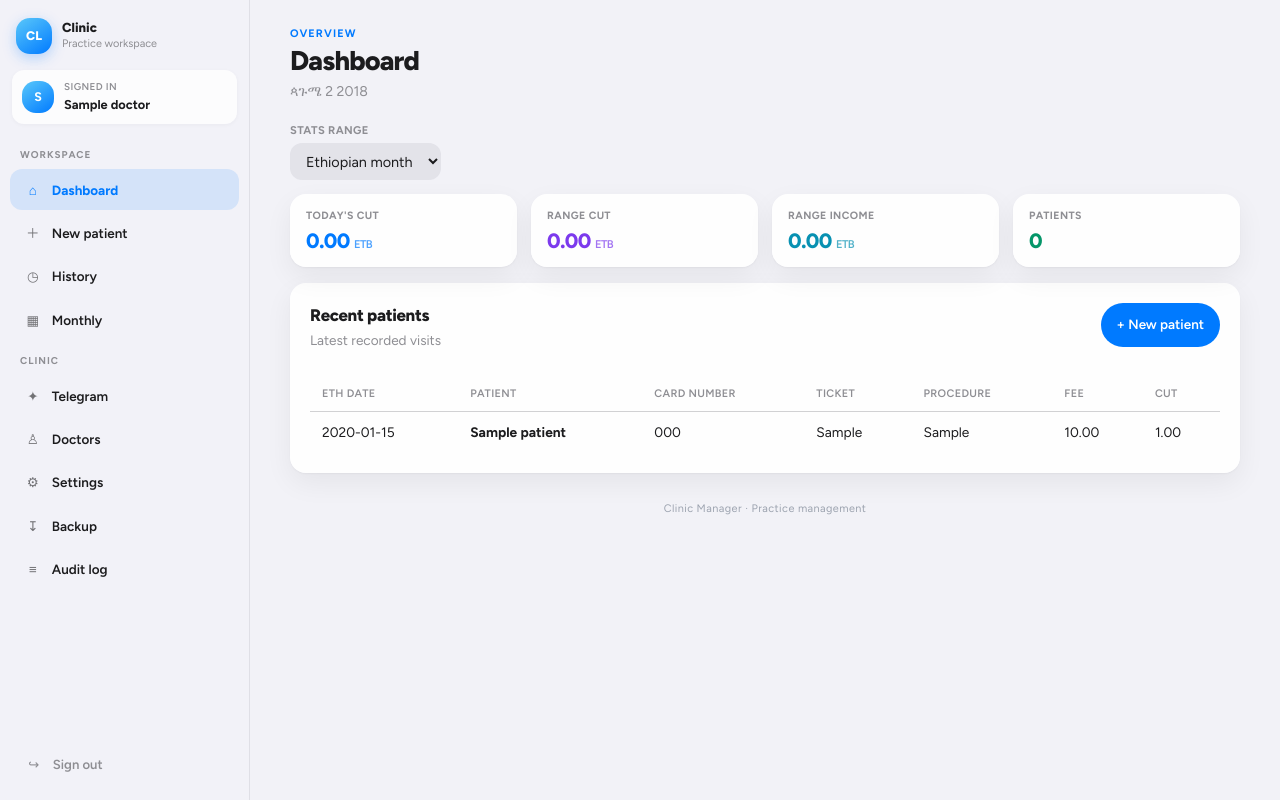
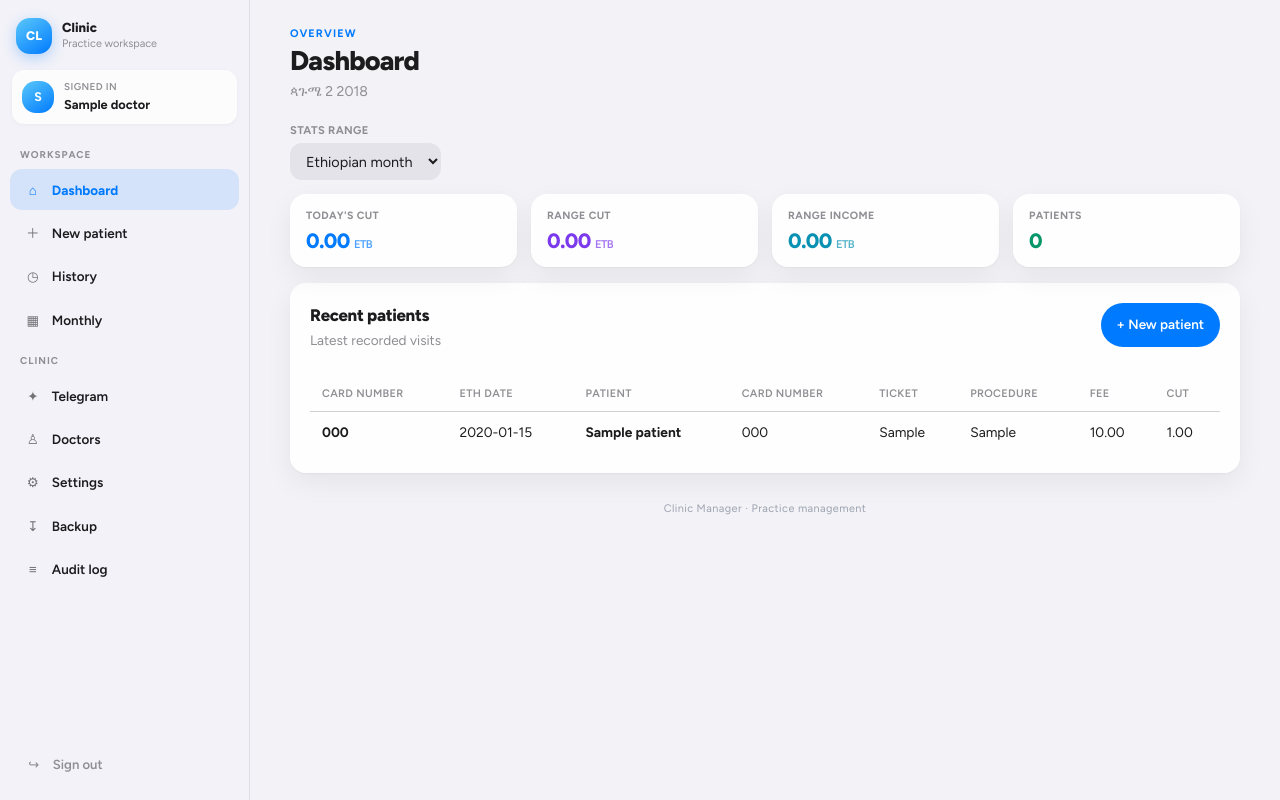
Before and after one commit to nathnaelgeb19-ai/DrPatientLog, a Flask app: page /dashboard in a window 1280 px wide. Run offline with Flask 3, Linux system fonts and the light colour scheme; the visitor is signed in with stand-in values (Sample User, id 1); tables that the repository leaves empty hold one stand-in row (values such as "Sample post"); parts of the project's set-up code (start-up, migrations or seed data) failed here and were passed over; some libraries are stand-ins or nearby versions.

```diff
--- a/app.py
+++ b/app.py
@@ -299,6 +299,29 @@ def logout():
     return redirect(url_for("login"))
 
 
+def _get_or_create_card_number(conn, doctor_id, patient_name):
+    """Return a stable clinic card number for this patient name."""
+    row = _execute(
+        conn,
+        "SELECT card_number FROM patients WHERE doctor_id=? AND lower(patient_name)=lower(?) "
+        "AND card_number IS NOT NULL AND TRIM(card_number)!='' ORDER BY id LIMIT 1",
+        (doctor_id, patient_name),
+    ).fetchone()
+    if row and row["card_number"]:
+        return row["card_number"]
+    rows = _execute(
+        conn,
+        "SELECT card_number FROM patients WHERE doctor_id=? AND card_number LIKE 'CARD-%'",
+        (doctor_id,),
+    ).fetchall()
+    max_no = 0
+    for r in rows:
+        m = re.fullmatch(r"CARD-(\d+)", str(r["card_number"] or ""))
+        if m:
+            max_no = max(max_no, int(m.group(1)))
+    return f"CARD-{max_no + 1:06d}"
+
+
 @app.route("/dashboard")
 @login_required
 def dashboard():
@@ -480,6 +503,7 @@ def patient_new():
                 return redirect(url_for("patient_new"))
         cut = fee * (pct / 100.0)
         with get_conn() as conn:
+            card_number = _get_or_create_card_number(conn, doctor_id, patient)
             if DB_BACKEND == "postgresql":
                 cur = _execute(conn,
                     """
@@ -508,7 +532,7 @@ def patient_new():
             session.get("doctor_name", ""),
             "create",
             entity_id=new_id,
-            detail=f"{patient} - {procedure} - {fee:,.2f}",
+            detail=f"{card_number} - {patient} - {procedure} - {fee:,.2f}",
         )
         try:
             msg = build_earning_message(
@@ -549,6 +573,8 @@ def patient_edit(pid):
         card_number = request.form.get("card_number", "").strip().upper()
         ticket = request.form.get("ticket_no", "").strip().upper()
         procedure = request.form.get("procedure", "").strip().title()
+        with get_conn() as conn:
+            card_number = row["card_number"] or _get_or_create_card_number(conn, doctor_id, patient)
         try:
             fee = float(request.form.get("total_fee") or 0)
             pct = float(request.form.get("doctor_pct") or 4)
@@ -569,7 +595,7 @@ def patient_edit(pid):
             )
         log_audit(
             doctor_id, session.get("doctor_name", ""), "update",
-            entity_id=pid, detail=f"{patient} - {procedure} - {fee:,.2f}",
+            entity_id=pid, detail=f"{card_number} - {patient} - {procedure} - {fee:,.2f}",
         )
         try:
             msg = build_earning_message(
@@ -593,6 +619,7 @@ def patient_edit(pid):
 def patient_delete(pid):
     doctor_id = session["doctor_id"]
     name = None
+    card_number = ""
     with get_conn() as conn:
         row = _execute(conn,
             "SELECT * FROM patients WHERE id=? AND doctor_id=?",
@@ -600,6 +627,7 @@ def patient_delete(pid):
         ).fetchone()
         if row:
             name = row["patient_name"]
+            card_number = row["card_number"] or ""
             _execute(conn,"DELETE FROM patients WHERE id=?", (pid,))
     # Audit + Telegram after connection closes (avoids SQLite "database is locked")
     if name is not None:
@@ -608,10 +636,10 @@ def patient_delete(pid):
             session.get("doctor_name", ""),
             "delete",
             entity_id=pid,
-            detail=name,
+            detail=f"{card_number} - {name}",
         )
         if build_delete_message:
-            msg = build_delete_message(name, 1)
+            msg = build_delete_message(name, 1, card_number)
             ok, _ = try_send_for_doctor(doctor_id, msg)
             if not ok:
                 queue_telegram(doctor_id, msg)
@@ -631,10 +659,10 @@ def patients_export_csv():
         ).fetchall()
     buf = io.StringIO()
     w = csv.writer(buf)
-    w.writerow(["ID", "Gregorian", "Ethiopian", "Patient", "Card Number", "Ticket", "Procedure",
+    w.writerow(["ID", "Card Number", "Gregorian", "Ethiopian", "Patient", "Ticket", "Procedure",
                 "Fee", "Pct", "Cut", "Created"])
     for r in rows:
-        w.writerow([r["id"], r["greg_date"], r["eth_date"], r["patient_name"], r["card_number"],
+        w.writerow([r["id"], r["card_number"], r["greg_date"], r["eth_date"], r["patient_name"],
                     r["ticket_no"], r["procedure"], r["total_fee"], r["doctor_pct"],
                     r["my_earning"], r["created_at"]])
     resp = make_response(chr(65279) + buf.getvalue())
@@ -670,6 +698,7 @@ h2{{color:#55616c;margin:0 0 8px;border-bottom:3px solid #b98a3e;padding-bottom:
 <div class="row"><span>Receipt</span><strong>#REC-{r['id']:05d}</strong></div>
 <div class="row"><span>Gregorian</span><strong>{r['greg_date']}</strong></div>
 <div class="row"><span>Ethiopian</span><strong>{r['eth_date']}</strong></div>
+<div class="row"><span>Card Number</span><strong>{r['card_number']}</strong></div>
 <div class="row"><span>Patient</span><strong>{r['patient_name']}</strong></div>
 <div class="row"><span>Card Number</span><strong>{r['card_number'] or 'N/A'}</strong></div>
 <div class="row"><span>Ticket</span><strong>{r['ticket_no'] or 'N/A'}</strong></div>
@@ -2636,6 +2665,7 @@ def monthly_report_html():
     eth = get_ethiopian_date(); parts = eth.split()
     m, y = (parts[0], int(parts[2])) if len(parts) >= 3 and str(parts[2]).isdigit() else ("", 0)
     with get_conn() as conn:
+
         rows = _execute(conn, "SELECT * FROM patients WHERE doctor_id=? ORDER BY id", (doctor_id,)).fetchall()
         doc = _execute(conn, "SELECT name FROM doctors WHERE id=?", (doctor_id,)).fetchone()
     month_rows=[r for r in rows if r["eth_date"] and m in r["eth_date"] and str(y) in r["eth_date"]]
--- a/db.py
+++ b/db.py
@@ -272,6 +272,22 @@ def init_db():
                 if col not in cols:
                     _execute(c, ddl)
 
+            # Patient card-number migration.
+            _execute(c, "SELECT column_name FROM information_schema.columns WHERE table_name = 'patients'")
+            patient_cols = {row["column_name"] for row in c.fetchall()}
+            if "card_number" not in patient_cols:
+                _execute(c, "ALTER TABLE patients ADD COLUMN card_number TEXT")
+            _execute(c, "CREATE INDEX IF NOT EXISTS idx_patients_doctor_card ON patients (doctor_id, card_number)")
+            _execute(c, """
+                UPDATE patients p
+                SET card_number = 'CARD-' || LPAD((
+                    SELECT MIN(p2.id)::text FROM patients p2
+                    WHERE p2.doctor_id = p.doctor_id
+                      AND lower(COALESCE(p2.patient_name, '')) = lower(COALESCE(p.patient_name, ''))
+                ), 6, '0')
+                WHERE p.card_number IS NULL OR TRIM(p.card_number) = ''
+            """)
+
             # Existing installations retain their doctors.
             _execute(c,
                 """
@@ -452,9 +468,25 @@ def init_db():
                 """
             )
 
-            patient_cols = {r["name"] for r in _execute(c, "PRAGMA table_info(patients)").fetchall()}
+            patient_cols = {
+                r["name"]
+                for r in _execute(c,
+                    "PRAGMA table_info(patients)"
+                ).fetchall()
+            }
             if "card_number" not in patient_cols:
                 _execute(c, "ALTER TABLE patients ADD COLUMN card_number TEXT DEFAULT ''")
+            _execute(c, "CREATE INDEX IF NOT EXISTS idx_patients_doctor_card ON patients (doctor_id, card_number)")
+            _execute(c, """
+                UPDATE patients
+                SET card_number = 'CARD-' || printf('%06d', (
+                    SELECT MIN(p2.id) FROM patients p2
+                    WHERE p2.doctor_id = patients.doctor_id
+                      AND lower(COALESCE(p2.patient_name, '')) =
+                          lower(COALESCE(patients.patient_name, ''))
+                ))
+                WHERE card_number IS NULL OR TRIM(card_number) = ''
+            """)
 
             cols = {
                 r["name"]
--- a/templates/dashboard.html
+++ b/templates/dashboard.html
@@ -52,6 +52,7 @@
     <table>
       <thead>
         <tr>
+          <th>Card Number</th>
           <th>Eth date</th>
           <th>Patient</th>
           <th>Card Number</th>
@@ -64,6 +65,7 @@
       <tbody>
         {% for r in recent %}
         <tr>
+          <td><b>{{ r.card_number }}</b></td>
           <td>{{ r.eth_date }}</td>
           <td><b>{{ r.patient_name }}</b></td>
           <td>{{ r.card_number or '—' }}</td>
--- a/templates/patient_form.html
+++ b/templates/patient_form.html
@@ -24,8 +24,9 @@
       <input name="patient_name" required value="{{ record.patient_name if record else '' }}">
     </div>
     <div>
-      <label>Card Number</label>
-      <input name="card_number" required value="{{ record.card_number if record else '' }}" placeholder="Enter patient card number">
+      <label>Card number</label>
+      <input value="{{ record.card_number if record else 'Generated automatically when saved' }}" readonly>
+      {% if not record %}<small class="hint">A permanent card number will be generated for the patient.</small>{% endif %}
     </div>
     <div>
       <label>Ticket number</label>
--- a/templates/patients.html
+++ b/templates/patients.html
@@ -33,6 +33,7 @@
       <thead>
         <tr>
           <th>ID</th>
+          <th>Card Number</th>
           <th>Eth date</th>
           <th>Patient</th>
           <th>Card Number</th>
@@ -47,6 +48,7 @@
         {% for r in patients %}
         <tr>
           <td>{{ r.id }}</td>
+          <td><b>{{ r.card_number }}</b></td>
           <td>{{ r.eth_date }}</td>
           <td><b>{{ r.patient_name }}</b></td>
           <td>{{ r.card_number or '—' }}</td>
```
Also changed, not shown: migrate_sqlite_to_postgres.py (+8 -0 lines), telegram_util.py (+47 -4 lines).
